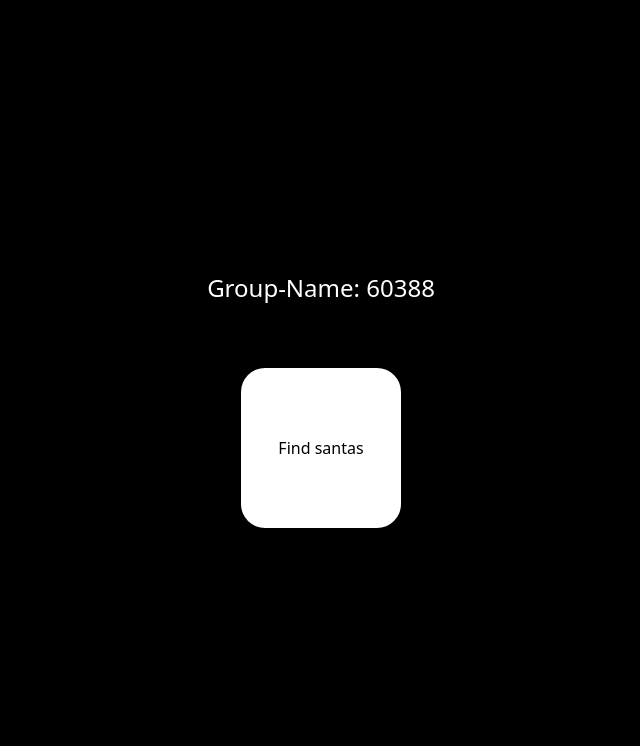
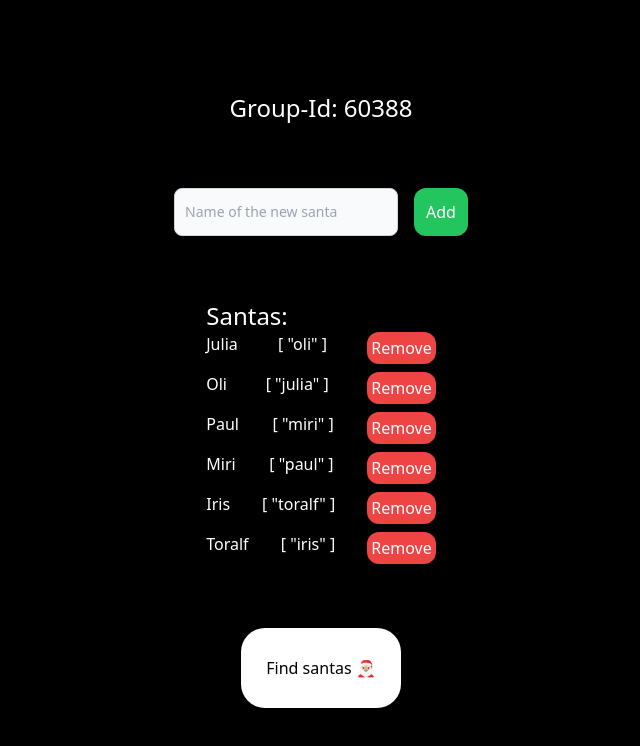
Before and after one commit to mangerlahn/secret-santa, a Nuxt app: page /edit/60388 in a window 1280 px wide. Shown: the top 746 px of the page, without its empty margins (319-959 px from the left). Built offline with nearby package versions, Linux system fonts and the light colour scheme.

Commit message:
Add input for new santas

```diff
--- a/pages/edit/[groupId].vue
+++ b/pages/edit/[groupId].vue
@@ -1,16 +1,43 @@
 <template>
-    <div class="h-screen w-screen flex flex-col gap-16 items-center justify-center bg-black text-white">
-        <div class="text-2xl">Group-Name: {{ groupId }}</div>
-        <button class="w-40 h-40 bg-white rounded-3xl text-black flex items-center justify-center"
-            v-if="!showLinks" @click="findSantas">Find santas</button>
-        <button class="bg-green-500 rounded-xl p-4" v-if="santasFound && !showLinks" @click="createGroup">Create Group</button>
-        <div v-if="showLinks">
-            <NuxtLink v-for="link in generatedLinks" :to="link" class="block mb-2">{{link}}</NuxtLink>
+    <div class="h-screen w-screen bg-black text-white flex flex-col gap-16 items-center justify-center">
+        <div v-if="!areLinksVisible" class="h-screen w-screen flex flex-col gap-16 items-center justify-center">
+            <div class="text-2xl">Group-Id: {{ groupId }}</div>
+            <div v-if="!areLinksReady" class="flex gap-4 h-12">
+                <input type="text" v-model="newSantaName"
+                    class="bg-gray-50 border border-gray-300 text-gray-900 text-sm rounded-lg focus:ring-blue-500 focus:border-blue-500 block w-full p-2.5 dark:bg-gray-700 dark:border-gray-600 dark:placeholder-gray-400 dark:text-white dark:focus:ring-blue-500 dark:focus:border-blue-500"
+                    placeholder="Name of the new santa" required>
+                <button class="bg-green-500 rounded-xl p-3" :disabled="newSantaName === ''" @click="addSanta">Add</button>
+            </div>
+            <div>
+                <header class="text-2xl">
+                    Santas:
+                </header>
+                <div class="flex flex-col gap-2">
+                    <div v-for="player in players" class="flex gap-x-8 w-full justify-between">
+                        <div>{{ player.name }}</div>
+                        <div>
+                            {{ player.excludedPresentees }}
+                        </div>
+                        <button v-if="!areLinksReady" class="bg-red-500 rounded-xl p-1"
+                            @click="() => removeSanta(player.name)">Remove</button>
+                    </div>
+                </div>
+            </div>
+            <button class="w-40 h-20 bg-white rounded-3xl text-black flex items-center justify-center"
+                v-if="!areLinksReady && players.length >= 3" @click="findSantas">Find santas 🎅🏼</button>
+            <button class="bg-green-500 rounded-xl p-3" v-if="areLinksReady && !areLinksVisible" @click="showLinks">Show
+                generated
+                links</button>
+        </div>
+        <div v-if="areLinksVisible">
+            <NuxtLink v-for="link in generatedLinks" :to="link" class="block mb-2">{{ link }}</NuxtLink>
         </div>
     </div>
 </template>
 
 <script lang="ts" setup>
+import { Ref } from "nuxt/dist/app/compat/capi";
+import { Santa } from "~~/types";
 import { computed, ref } from "vue";
 import { SantaFinder } from '@/SantaFinder'
 import { createSanta } from '@/SantaHelper'
@@ -19,23 +46,25 @@ const route = useRoute()
 
 const groupId = ref(route.params.groupId)
 
-const players = []
+const players: Ref<Santa[]> = ref([]);
+
 // TODO: remove hardcoded players
-players.push(createSanta('Julia', ['oli']))
-players.push(createSanta('Oli', ['julia']))
-players.push(createSanta('Paul', ['miri']))
-players.push(createSanta('Miri', ['paul']))
-players.push(createSanta('Iris', ['toralf']))
-players.push(createSanta('Toralf', ['iris']))
-const SF = new SantaFinder(players)
+players.value.push(createSanta('Julia', ['oli']))
+players.value.push(createSanta('Oli', ['julia']))
+players.value.push(createSanta('Paul', ['miri']))
+players.value.push(createSanta('Miri', ['paul']))
+players.value.push(createSanta('Iris', ['toralf']))
+players.value.push(createSanta('Toralf', ['iris']))
+
 const santas = ref()
-
-const santasFound = ref(false)
-const showLinks = ref(false)
+const areLinksReady = ref(false)
+const areLinksVisible = ref(false)
+let newSantaName = ref('')
 
 const findSantas = () => {
+    const SF = new SantaFinder(players.value)
     santas.value = SF.getRandomSantas()
-    santasFound.value = true
+    createGroup()
 }
 
 const generatedLinks = ref()
@@ -46,10 +75,35 @@ const createGroup = () => {
         headers: { 'Content-Type': 'application/json' },
         body: JSON.stringify(santas.value)
     };
-    fetch(`${serverConfig.serverURL}/createGroup/${groupId.value}`, requestOptions).then(res => showLinks.value = true)
+    fetch(`${serverConfig.serverURL}/createGroup/${groupId.value}`, requestOptions).then(res => areLinksReady.value = true)
 
     generatedLinks.value = Object.keys(santas.value).map(santa => {
         return `http://${window.location.host}/${groupId.value}/${santa}`
     })
 }
+
+const showLinks = () => {
+    areLinksVisible.value = true
+}
+
+const addSanta = () => {
+    const { value } = players;
+
+    if (value.some(player => player.name === newSantaName.value)) {
+        console.warn('Player name is already taken');
+        return
+    }
+    value.push(createSanta(`${newSantaName.value}`, []))
+}
+
+const testFunction = (test) => {
+    console.log(test);
+}
+
+const removeSanta = (name: string) => {
+    const { value } = players;
+    const index = value.findIndex(player => player.name === name)
+    value.splice(index, 1)
+    console.log(value, index);
+}
 </script>
```
